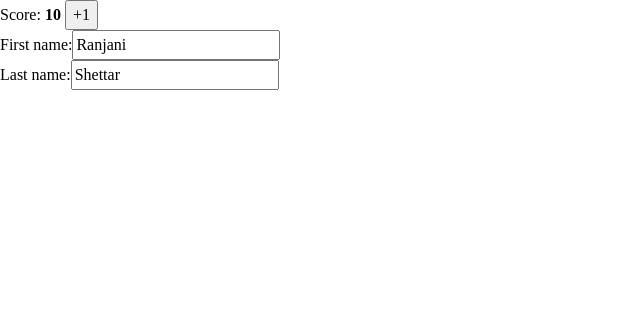
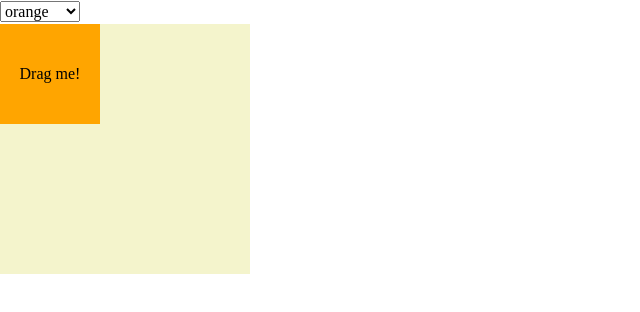
Before and after one commit to takunagai/react-official-tutorial, a React (Create React App) app: page / in a window 1280 px wide. Shown: the top 312 px of the page, without its empty margins (0-640 px from the left). Built offline with nearby package versions, Linux system fonts and the light colour scheme.

Commit message:
状態のオブジェクトの更新 5 - Try out some challenges 2 ドラッグでボックスを移動

```diff
--- /dev/null
+++ b/src/Canvas.jsx
@@ -0,0 +1,53 @@
+import { useState } from 'react'
+import Background from './CanvasBackground'
+import Box from './CanvasBox'
+
+const initialPosition = { x: 0, y: 0 }
+
+export default function Canvas() {
+  const [shape, setShape] = useState({
+    color: 'orange',
+    position: initialPosition
+  })
+
+  function handleMove(dx, dy) {
+    setShape({
+      ...shape,
+      position: {
+        ...shape,
+        x: shape.position.x += dx,
+        y: shape.position.y += dy
+      }
+    })
+  }
+
+  function handleColorChange(e) {
+    setShape({
+      ...shape,
+      color: e.target.value
+    })
+  }
+
+  return (
+    <>
+      <select
+        value={shape.color}
+        onChange={handleColorChange}
+      >
+        <option value="orange">orange</option>
+        <option value="lightpink">lightpink</option>
+        <option value="aliceblue">aliceblue</option>
+      </select>
+
+      <Background position={initialPosition} />
+
+      <Box
+        color={shape.color}
+        position={shape.position}
+        onMove={handleMove}
+      >
+        Drag me!
+      </Box>
+    </>
+  )
+}
--- /dev/null
+++ b/src/CanvasBackground.jsx
@@ -0,0 +1,14 @@
+export default function Background({ position }) {
+  return (
+    <div style={{
+      position: 'absolute',
+      transform: `translate(
+        ${position.x}px,
+        ${position.y}px
+      )`,
+      width: 250,
+      height: 250,
+      backgroundColor: 'rgba(200, 200, 0, 0.2)',
+    }} />
+  )
+}
--- /dev/null
+++ b/src/CanvasBox.jsx
@@ -0,0 +1,59 @@
+import { useState } from 'react'
+
+export default function Box({
+  children,
+  color,
+  position,
+  onMove
+}) {
+  const [
+    lastCoordinates,
+    setLastCoordinates
+  ] = useState(null)
+
+  function handlePointerDown(e) {
+    e.target.setPointerCapture(e.pointerId)
+    setLastCoordinates({
+      x: e.clientX,
+      y: e.clientY,
+    })
+  }
+
+  function handlePointerMove(e) {
+    if (lastCoordinates) {
+      setLastCoordinates({
+        x: e.clientX,
+        y: e.clientY,
+      })
+      const dx = e.clientX - lastCoordinates.x
+      const dy = e.clientY - lastCoordinates.y
+      onMove(dx, dy)
+    }
+  }
+
+  function handlePointerUp(e) {
+    setLastCoordinates(null)
+  }
+
+  return (
+    <div
+      onPointerDown={handlePointerDown}
+      onPointerMove={handlePointerMove}
+      onPointerUp={handlePointerUp}
+      style={{
+        width: 100,
+        height: 100,
+        cursor: 'grab',
+        backgroundColor: color,
+        position: 'absolute',
+        display: 'flex',
+        justifyContent: 'center',
+        alignItems: 'center',
+        transform: `translate(
+          ${position.x}px,
+          ${position.y}px
+        )`,
+      }}
+    >{children}</div>
+  )
+}
--- a/src/index.js
+++ b/src/index.js
@@ -21,7 +21,8 @@
 // import MovingDot from './MovingDot'
 // import Form4 from './Form4'
 // import Form5 from './Form5'
-import Scoreboard from './Scoreboard'
+// import Scoreboard from './Scoreboard'
+import Canvas from './Canvas'
 
 
 const container = document.getElementById('root')
@@ -49,7 +50,8 @@
     {/*<MovingDot />*/}
     {/*<Form4 />*/}
     {/*<Form5 />*/}
-    <Scoreboard />
+    {/*<Scoreboard />*/}
+    <Canvas />
   </React.StrictMode>
 )
 
```
Also changed, not shown: 1 other file (tests, documents, lock files or other folders).
